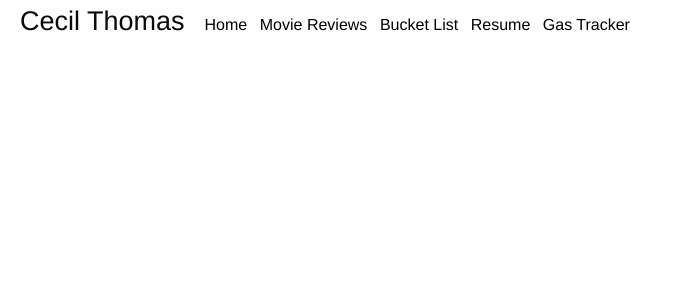
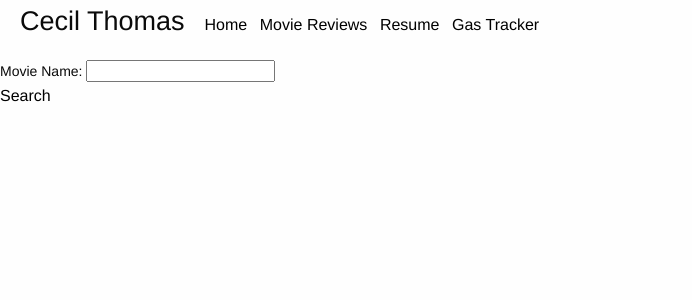
Before and after one commit to kitsune21/Cecil, a React (Create React App) app: page /____admin/movie in a window 1280 px wide. Shown: the top 300 px of the page, without its empty margins (0-692 px from the left). Built offline with nearby package versions, Linux system fonts and the light colour scheme.

Commit message:
started admin/movie

```diff
--- a/src/App.js
+++ b/src/App.js
@@ -10,6 +10,7 @@ import BucketList from './Home/BucketList/BucketList';
 import GasTracker from './Tools/GasTracker/GasTracker';
 import Admin from './Home/Admin/Admin';
 import Ac from './AC-App/AcApp';
+import AdminMovieReview from './Home/Admin/AdminMovieReview';
 
 
 function App() {
@@ -25,6 +26,7 @@ function App() {
         <Route exact path='/bucketlist' component={BucketList} />
         <Route exact path='/gas_tracker' component={GasTracker} />
         <Route exact path='/____admin' component={Admin} />
+        <Route exact path='/____admin/movie' component={AdminMovieReview} />
         <Route exact path='/ac-app' component={Ac} />
       </Switch>
     </div>
--- a/src/Home/Admin/Admin.js
+++ b/src/Home/Admin/Admin.js
@@ -197,21 +197,6 @@ class Admin extends Component {
               <button type="submit">Submit</button>
             </form>
           </div>
-          <h2>Movie Reviews</h2>
-          <div>
-            <form>
-              <label>Title: <input></input></label>
-              <label>Imdb ID: <input></input></label>
-              <label>Cecil Rank: <input></input></label>
-              {
-                this.state.rankingCategory.map(category =>
-                  <label key={category.ID}>{category.Name} <input></input></label>
-                )
-              }
-              <label>Review: <input></input></label>
-            </form>
-          </div>
-          <h2>Bucket List</h2>
         </div>
       </>
     )
--- /dev/null
+++ b/src/Home/Admin/AdminMovieReview.js
@@ -0,0 +1,66 @@
+import React, { Component } from 'react';
+import axios from 'axios';
+
+class AdminMovieReview extends Component {
+
+  state = {}
+
+  pullData = (e) => {
+    e.preventDefault();
+    let movieTitle = e.target.elements.movieTitle.value;
+    movieTitle = movieTitle.replace(/\s/g, '+');
+    console.log(movieTitle)
+    axios({
+      method: 'GET',
+      url: 'http://localhost:3001/api/movies/getOMDB/',
+    })
+    .then(data => {
+      axios({
+        method: 'GET',
+        url: `http://www.omdbapi.com/?apikey=${data.data.apiKey}&t=${movieTitle}`
+      })
+      .then(data => {
+        console.log(data.data)
+        this.setState({movieInfo: data.data})
+      })
+      .catch(err => {
+        console.log(err)
+      })
+    })
+    .catch(err => {
+      console.log(err)
+    })
+  }
+
+  render() {
+    return(
+      <>
+        <form onSubmit={this.pullData}>
+          <label>Movie Name: <input id='movieTitle'/></label>
+          <button type='submit'>Search</button>
+        </form>
+        {
+          this.state.movieInfo ?
+          <div>
+            <br />
+            <h3>This Movie?</h3>
+            <ul>
+              <li>Title: {this.state.movieInfo.Title}</li>
+              <li>Director: {this.state.movieInfo.Director}</li>
+              <li>Genre: {this.state.movieInfo.Genre}</li>
+              <li>Rated: {this.state.movieInfo.Rated}</li>
+              <li>Released: {this.state.movieInfo.Released}</li>
+              <li>Writer: {this.state.movieInfo.Writer}</li>
+              <li>Plot: {this.state.movieInfo.Plot}</li>
+              <li>imdb ID: {this.state.movieInfo.imdbID}</li>
+              <li><img src={this.state.movieInfo.Poster} alt={`The poster for ${this.state.movieInfo.Title}`}/></li>
+            </ul>
+          </div>
+          : null
+        }
+      </>
+    )
+  }
+}
+
+export default AdminMovieReview;
--- a/src/Home/Menu.js
+++ b/src/Home/Menu.js
@@ -10,7 +10,7 @@ class MenuBar extends Component {
           <li id='menuTitle'>Cecil Thomas</li>
           <li id='menuItem'><a href='/'>Home</a></li>
           <li id='menuItem'><a href='/movies'>Movie Reviews</a></li>
-          <li id='menuItem'><a href='/bucketlist'>Bucket List</a></li>
+          {/* <li id='menuItem'><a href='/bucketlist'>Bucket List</a></li> */}
           <li id='menuItem'><a href='/resume'>Resume</a></li>
           <li id='menuItem'><a href='/gas_tracker'>Gas Tracker</a></li>
           {/* <li id='menuItem'><a href='/blog'>Blog</a></li> */}
```
